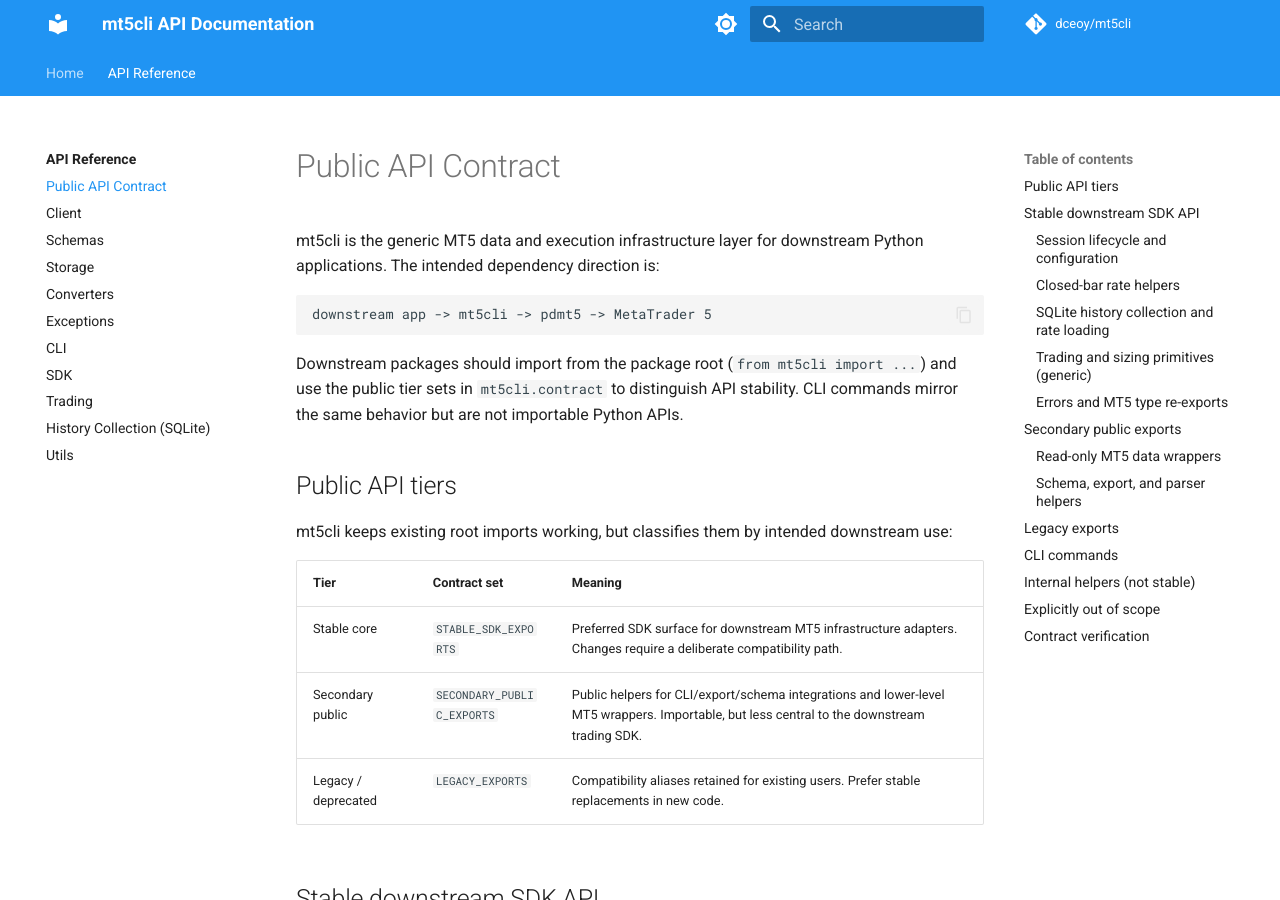
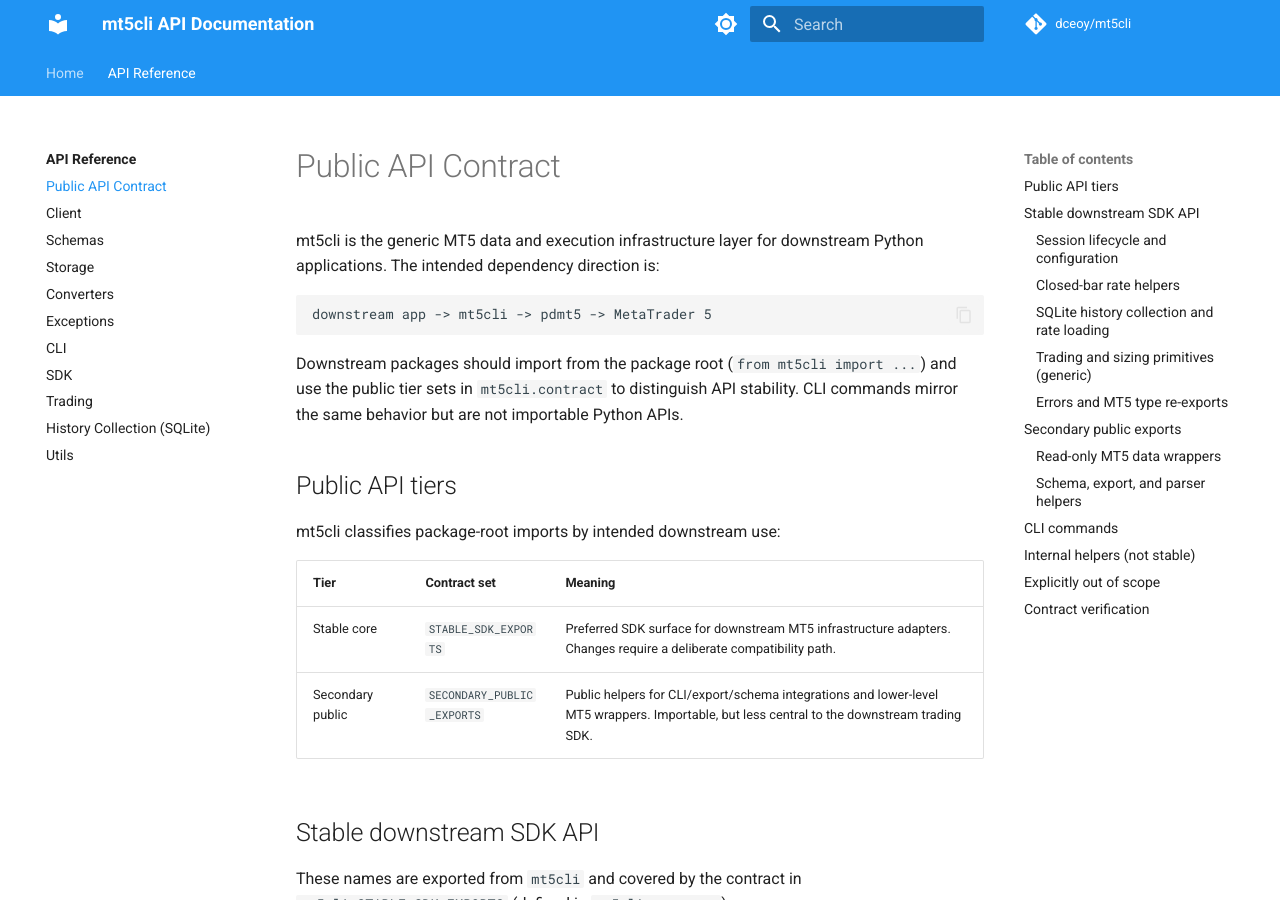
Before and after one commit to dceoy/mt5cli, an MkDocs documentation site: the page built from docs/api/public-contract.md, in a window 1280 px wide and 900 px high. Built offline with MkDocs 1.6.1 and Material for MkDocs 9.7.7, drawn with Linux system fonts in a browser that asks for light colours; comment, search, counter and statistics services are not loaded; some of the changed text lies outside the part shown.

Commit message:
refactor: remove legacy public supports

```diff
--- a/docs/api/public-contract.md
+++ b/docs/api/public-contract.md
@@ -14,14 +14,12 @@
 
 ## Public API tiers
 
-mt5cli keeps existing root imports working, but classifies them by intended
-downstream use:
+mt5cli classifies package-root imports by intended downstream use:
 
-| Tier                | Contract set               | Meaning                                                                                                                                     |
-| ------------------- | -------------------------- | ------------------------------------------------------------------------------------------------------------------------------------------- |
-| Stable core         | `STABLE_SDK_EXPORTS`       | Preferred SDK surface for downstream MT5 infrastructure adapters. Changes require a deliberate compatibility path.                          |
-| Secondary public    | `SECONDARY_PUBLIC_EXPORTS` | Public helpers for CLI/export/schema integrations and lower-level MT5 wrappers. Importable, but less central to the downstream trading SDK. |
-| Legacy / deprecated | `LEGACY_EXPORTS`           | Compatibility aliases retained for existing users. Prefer stable replacements in new code.                                                  |
+| Tier             | Contract set               | Meaning                                                                                                                                     |
+| ---------------- | -------------------------- | ------------------------------------------------------------------------------------------------------------------------------------------- |
+| Stable core      | `STABLE_SDK_EXPORTS`       | Preferred SDK surface for downstream MT5 infrastructure adapters. Changes require a deliberate compatibility path.                          |
+| Secondary public | `SECONDARY_PUBLIC_EXPORTS` | Public helpers for CLI/export/schema integrations and lower-level MT5 wrappers. Importable, but less central to the downstream trading SDK. |
 
 ## Stable downstream SDK API
 
@@ -170,12 +168,6 @@
 | MT5 parsing maps     | `granularity_name`, `parse_tick_flags`, `parse_timeframe`, `TICK_FLAG_MAP`, `TIMEFRAME_MAP`                   |
 | Trading data shapes  | `POSITION_COLUMNS`                                                                                            |
 
-## Legacy exports
-
-`Mt5CliClient` remains importable for backward compatibility and is listed in
-`LEGACY_EXPORTS`. It is a compatibility alias for existing users; new code
-should use `MT5Client`.
-
 ## CLI commands
 
 The Typer application in `mt5cli.cli` exposes file-export commands documented in
@@ -223,7 +215,7 @@
 
 ## Contract verification
 
-`tests/test_contracts.py` asserts that every name in the stable, secondary, and
-legacy tier sets is importable from `mt5cli`, documents key closed-bar,
-rate-view, SQLite loading, account-resolution, and trading-session behaviors,
-and keeps the tier sets aligned with `__all__`.
+`tests/test_contracts.py` asserts that every name in the stable and secondary
+tier sets is importable from `mt5cli`, documents key closed-bar, rate-view,
+SQLite loading, account-resolution, and trading-session behaviors, and keeps the
+tier sets aligned with `__all__`.
--- a/mt5cli/__init__.py
+++ b/mt5cli/__init__.py
@@ -12,7 +12,6 @@
 
 from .client import MT5Client, build_config, mt5_session
 from .contract import (
-    LEGACY_EXPORTS,
     PUBLIC_EXPORT_TIERS,
     SECONDARY_PUBLIC_EXPORTS,
     STABLE_SDK_EXPORTS,
@@ -64,7 +63,6 @@
 )
 from .sdk import (
     AccountSpec,
-    Mt5CliClient,
     ThrottledHistoryUpdater,
     account_info,
     collect_history,
@@ -163,7 +161,6 @@
 __all__ = [
     "DEDUP_KEYS",
     "KNOWN_MT5_TIME_COLUMNS",
-    "LEGACY_EXPORTS",
     "POSITION_COLUMNS",
     "PUBLIC_EXPORT_TIERS",
     "REQUIRED_COLUMNS",
@@ -179,7 +176,6 @@
     "IfExists",
     "MT5Client",
     "MarginVolume",
-    "Mt5CliClient",
     "Mt5CliError",
     "Mt5Config",
     "Mt5ConnectionError",
```
Also changed, not shown: README.md (+3 -3 lines), docs/api/sdk.md (+3 -3 lines), docs/api/trading.md (+2 -2 lines), docs/index.md (+1 -1 lines), 5 other files.
